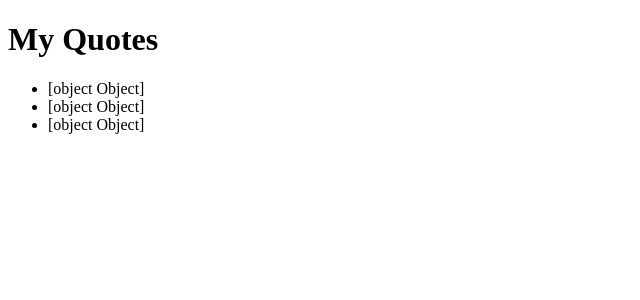
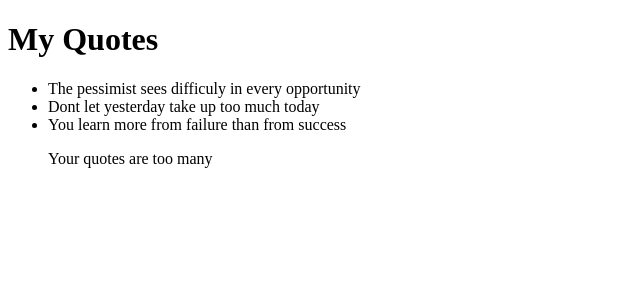
Before and after one commit to Albert-beg/QUOTE, an Angular app in the folder Quotes/: page / in a window 1280 px wide. Shown: the top 300 px of the page, without its empty margins (0-640 px from the left). Built offline with nearby package versions, Linux system fonts and the light colour scheme.

Commit message:
add directives

```diff
--- a/Quotes/src/app/app.component.html
+++ b/Quotes/src/app/app.component.html
@@ -2,7 +2,8 @@
   <h1>My Quotes</h1>
   <ul>
     <li *ngFor='let quote of quotes'>
-      {{quote}}
+      {{quote.name}}
     </li>
+    <p *ngIf='quotes.length >2'>Your quotes are too many</p>
   </ul>
 </div>
```
